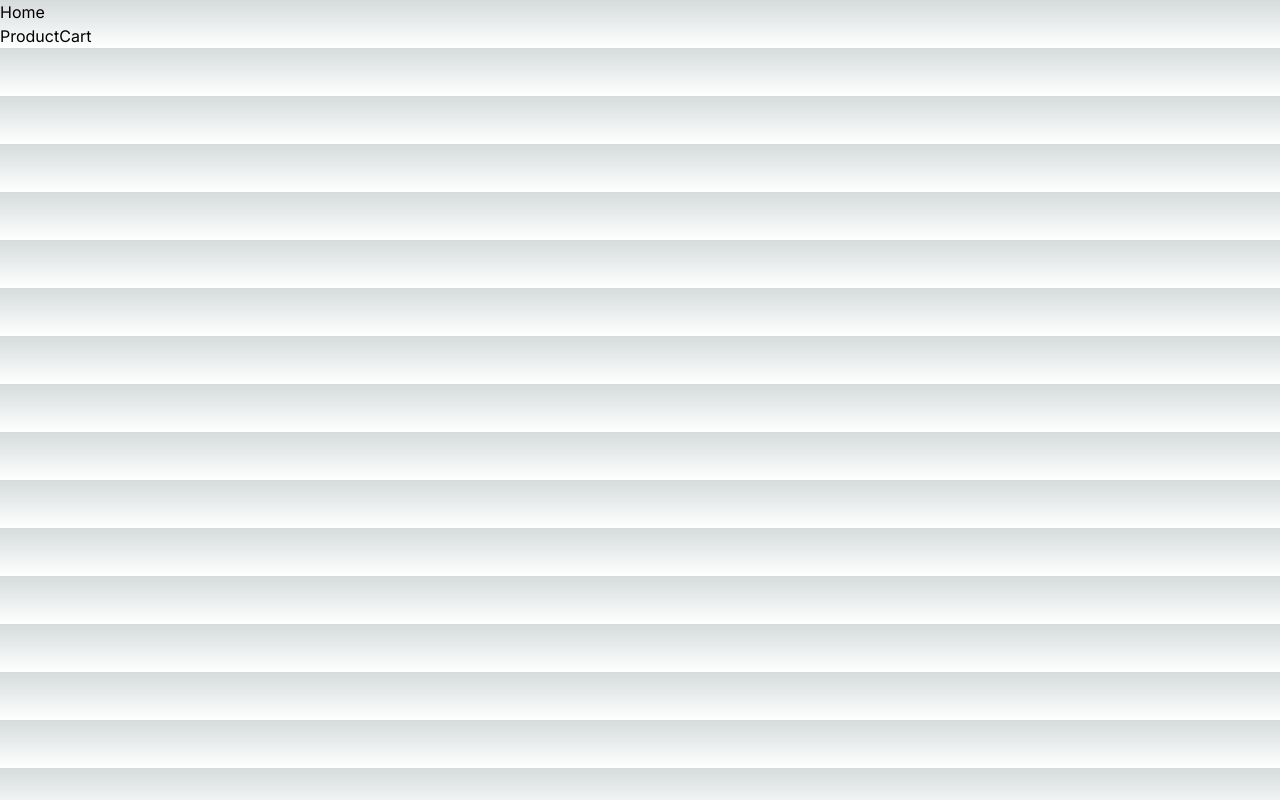
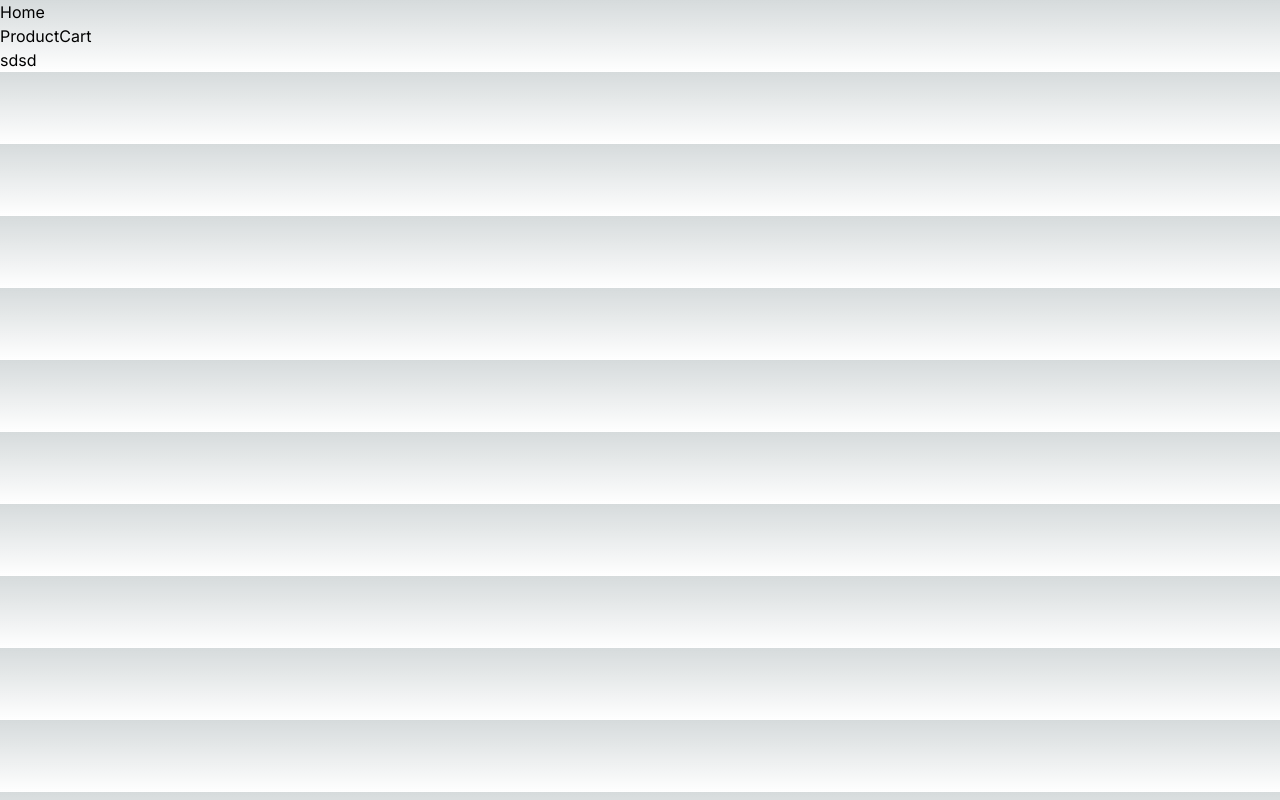
Before and after one commit to Anushkai1/NextJS-Tutorial, a Next.js app: page / in a window 1280 px wide. Built offline with nearby package versions, Linux system fonts and the light colour scheme.

Commit message:
Cant add action button in Server renderd component

```diff
--- a/app/Components/ProductCart.tsx
+++ b/app/Components/ProductCart.tsx
@@ -5,7 +5,7 @@ function ProductCart() {
     return (
         <>
             <h2>ProductCart</h2>
-
+            <button onClick={()=>console.log(1)}>sdsd</button>
         </>
 
     )
```
